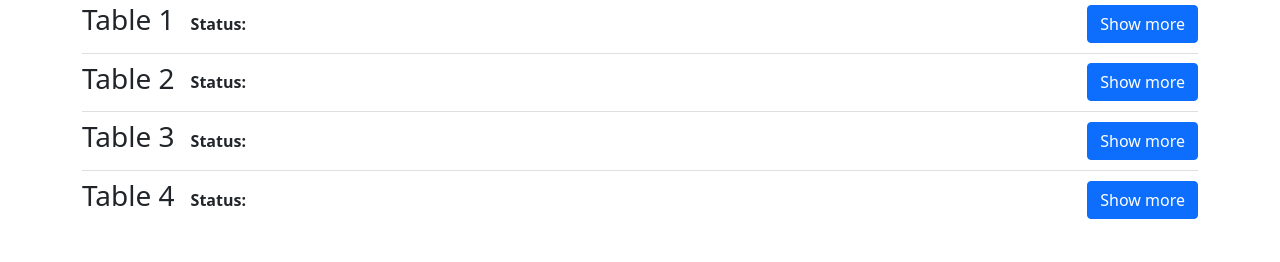
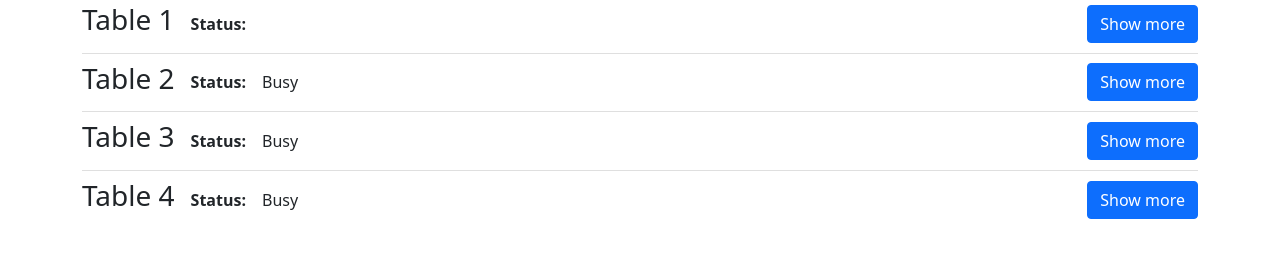
Before and after one commit to DagmaraJaneczek/Waiter-App, a React (Create React App) app: page / in a window 1280 px wide. Shown: the part 141-403 px from the top of the page. Built offline with nearby package versions, Linux system fonts and the light colour scheme.

Commit message:
Add changes to Table component

```diff
--- a/src/App.js
+++ b/src/App.js
@@ -5,7 +5,6 @@ import { Routes, Route } from "react-router-dom";
 import Home from "./components/pages/Home/Home";
 import Table from "./components/pages/Table/Table";
 import NotFound from "./components/views/NotFound/NotFound";
-
 
 
 const App = () => {
--- a/src/components/pages/Home/Home.js
+++ b/src/components/pages/Home/Home.js
@@ -12,7 +12,6 @@ const Home = () => {
     routeChange("/table/:id");
   }
 
-
     return(
         <div>
           <h1 className='my-3'>All tables</h1>
@@ -21,6 +20,7 @@ const Home = () => {
               <Stack direction="horizontal" gap={3}>
                 <h3 >Table 1</h3>
                 <p className='mb-0'><strong>Status:</strong></p>
+                <p className='mb-0'></p>
                 <Button onClick={handleClick}  variant='primary' className="ms-auto">Show more</Button>
               </Stack>
             </ListGroup.Item>
@@ -29,6 +29,7 @@ const Home = () => {
             <Stack direction="horizontal" gap={3}>
                 <h3>Table 2</h3>
                 <p className='mb-0'><strong>Status:</strong></p>
+                <p className='mb-0'>Busy</p>
                 <Button onClick={handleClick} variant='primary' className="ms-auto">Show more</Button>
               </Stack>
             </ListGroup.Item>
@@ -37,6 +38,7 @@ const Home = () => {
             <Stack direction="horizontal" gap={3}>
                 <h3>Table 3</h3>
                 <p className='mb-0'><strong>Status:</strong></p>
+                <p className='mb-0'>Busy</p>
                 <Button onClick={handleClick} variant='primary' className="ms-auto">Show more</Button>
               </Stack>
             </ListGroup.Item>
@@ -45,6 +47,7 @@ const Home = () => {
             <Stack direction="horizontal" gap={3}>
                 <h3>Table 4</h3>
                 <p className='mb-0'><strong>Status:</strong></p>
+                <p className='mb-0'>Busy</p>
                 <Button onClick={handleClick} variant='primary' className="ms-auto">Show more</Button>
               </Stack>
             </ListGroup.Item>
--- a/src/components/pages/Table/Table.js
+++ b/src/components/pages/Table/Table.js
@@ -2,7 +2,10 @@ import { useState } from "react";
 import { Form, Row, Col, Stack, Button } from "react-bootstrap";
 
 const Table = () => {
-  const [title, setTitle] = useState('');
+
+  const options = ["Free", "Busy", "Reserved", "Cleaning"]
+  const [title, setTitle] = useState(options[0]);
+
 
   return(
         <div>
@@ -11,11 +14,8 @@ const Table = () => {
             <Form.Group as={Row} className="my-3">
               <Form.Label column sm={2} lg={1}><strong>Status:</strong></Form.Label>
               <Col sm={6} lg={3}>
-                <Form.Select value={title} onChange={(e) => setTitle(e.target.value)} className="form-select" aria-label="Default select example">
-                  <option value="1">Free</option>
-                  <option value="2">Busy</option>
-                  <option value="3">Reserved</option>
-                  <option value="4">Cleaning</option>
+                <Form.Select defaultValue={title} onChange={(e) => setTitle(e.target.value)} className="form-select" aria-label="Default select example">
+                  {options.map((option, idx) => (<option key={idx}>{option}</option>))}
                 </Form.Select>
               </Col>
             </Form.Group>
@@ -40,7 +40,7 @@ const Table = () => {
                   <Form.Control className="my-2"></Form.Control>
                 </Col>
               </Stack>
-            </Form.Group>
+            </Form.Group >
             <Button variant="primary" type="submit">Update</Button>
           </Form>
         </div>
```
